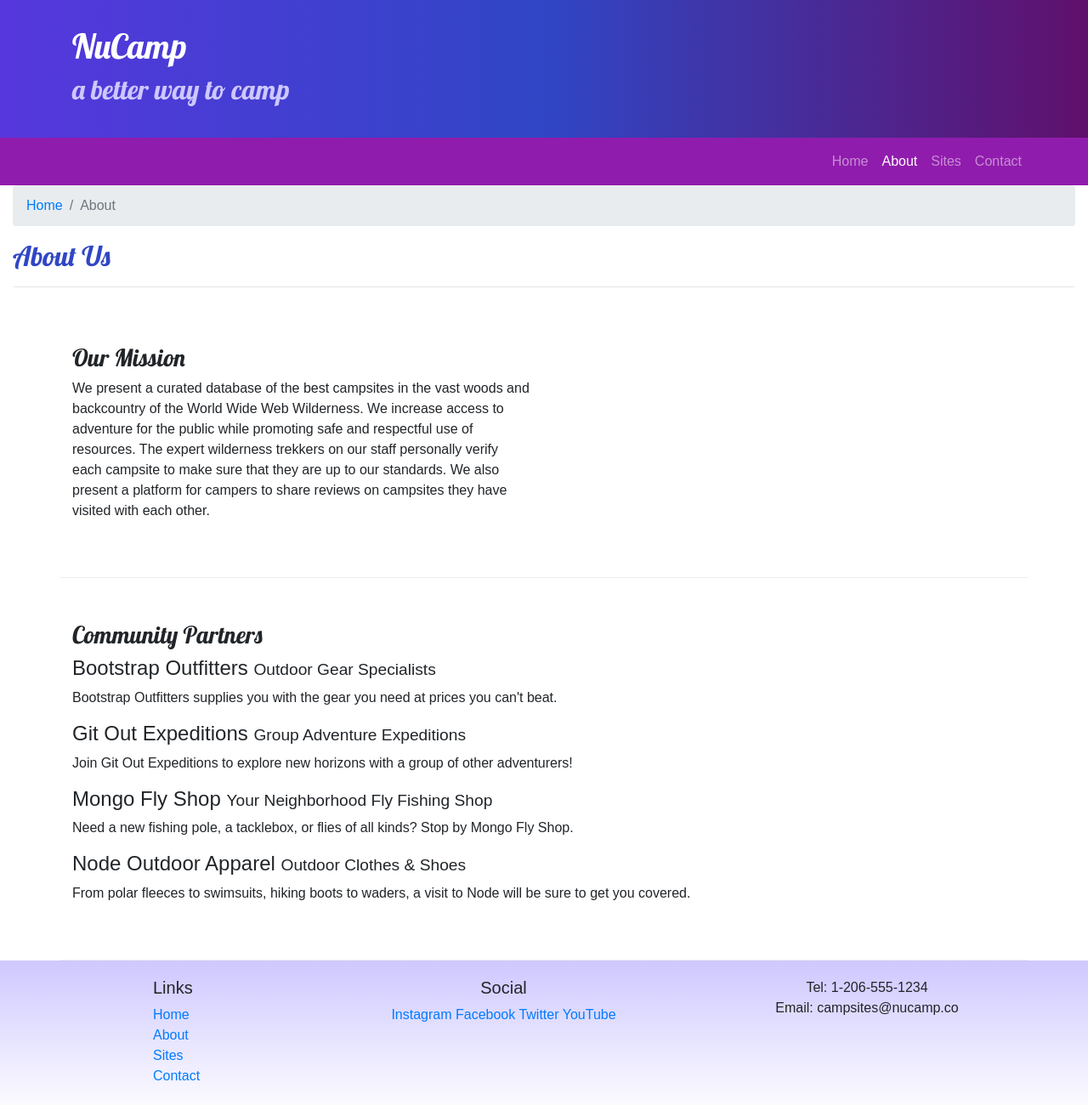
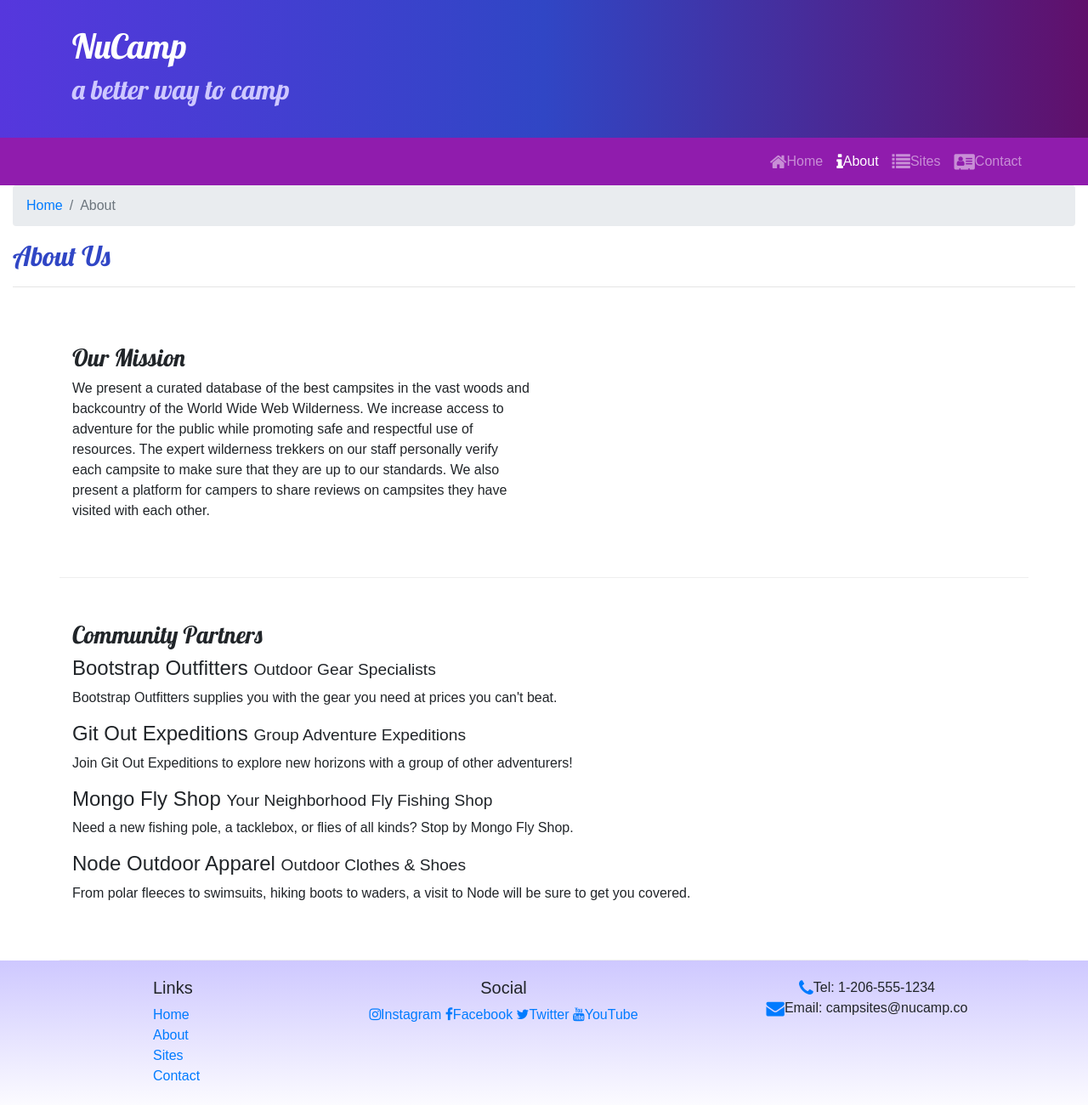
Before and after one commit to karacdev/nucamp-class-files, a website: page aboutus.html in a window 1280 px wide. Shown: the whole page at 85% size. Drawn offline with nearby package versions, Linux system fonts and the light colour scheme.

Commit message:
Icon Fonts

```diff
--- a/aboutus.html
+++ b/aboutus.html
@@ -10,7 +10,11 @@
 
    <!-- Additional CSS must be placed after Bootstrap CSS -->
    <link rel="stylesheet" href="https://fonts.googleapis.com/css?family=Lobster|Open+Sans" />
-   <link rel="stylesheet" href="css/styles.css" />
+   <link rel="stylesheet" href="css/styles.css"/>
+
+   <!-- Additional CSS must be placed after Bootstrap CSS -->
+   <link rel="stylesheet" href="node_modules/font-awesome/css/font-awesome.min.css" />
+
     <title>NuCamp: A Better Way To Camp</title>
 </head>
 
@@ -35,10 +39,10 @@
         <div class="collaspe navbar-collapse" id="nucampNavbar">
         </div>
         <ul class="navbar-nav">
-            <li class="nav-item"><a class="nav-link" href="#">Home</a></li>
-            <li class="nav-item active"><a class="nav-link" href="aboutus.html">About</a></li>
-            <li class="nav-item"><a class="nav-link" href="#">Sites</a></li>
-            <li class="nav-item"><a class="nav-link" href="#">Contact</a></li>
+            <li class="nav-item"><a class="nav-link" href="#"><i class="fa fa-home fa-lg"></i>Home</a></li>
+            <li class="nav-item active"><a class="nav-link" href="aboutus.html"><i class="fa fa-info fa-lg"></i>About</a></li>
+            <li class="nav-item"><a class="nav-link" href="#"><i class="fa fa-list fa-lg"></i>Sites</a></li>
+            <li class="nav-item"><a class="nav-link" href="#"><i class="fa fa-address-card fa-lg"></i>Contact</a></li>
         </ul>
        </div>
        </div>
@@ -94,14 +98,14 @@
                 </div>
                 <div class="col-6 col-sm-5 text-center">
                     <h5>Social</h5>
-                    <a href="http://instagram.com/">Instagram</a>
-                    <a href="http://facebook.com/">Facebook</a>
-                    <a href="http://twitter.com/">Twitter</a>
-                    <a href="http://youtube.com/">YouTube</a>
+                    <a href="http://instagram.com/"><i class="fa fa-instagram"></i>Instagram</a>
+                    <a href="http://facebook.com/"><i class="fa fa-facebook"></i>Facebook</a>
+                    <a href="http://twitter.com/"><i class="fa fa-twitter"></i>Twitter</a>
+                    <a href="http://youtube.com/"><i class="fa fa-youtube"></i>YouTube</a>
                 </div>
                 <div class="col-sm-4 text-center">
-                    Tel: 1-206-555-1234<br />
-                    Email: campsites@nucamp.co
+                    <i class="fa fa-phone fa-lg text-primary"></i>Tel: 1-206-555-1234<br />
+                    <i class="fa fa-envelope fa-lg text-primary"></i>Email: campsites@nucamp.co
                 </div>
            </div>
         </div>
--- a/package.json
+++ b/package.json
@@ -5,6 +5,7 @@
   "main": "index.html",
   "dependencies": {
     "bootstrap": "^4.5.2",
+    "font-awesome": "^4.7.0",
     "jquery": "^3.5.1",
     "popper.js": "^1.16.1"
   },
```
Also changed, not shown: index.html (+14 -10 lines), 1 other file.
